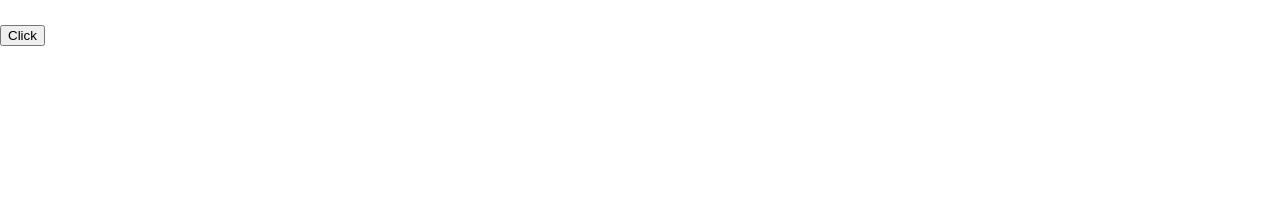
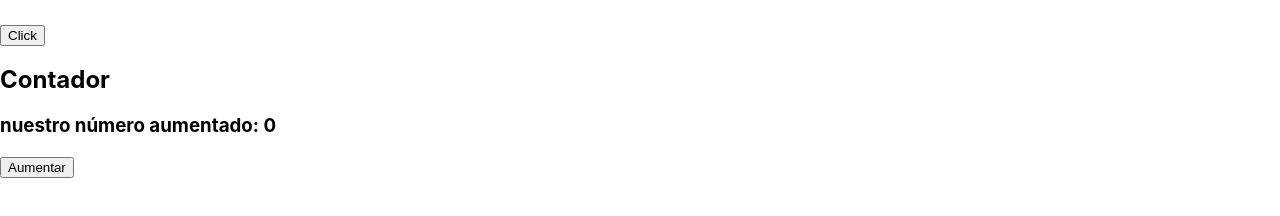
Before and after one commit to strujilloor/React-Hooks-Firebase, a React (Create React App) app: page / in a window 1280 px wide. Shown: the part 380-596 px from the top of the page. Built offline with nearby package versions, Linux system fonts and the light colour scheme.

Commit message:
useState ejemplo Contador

```diff
--- a/src/App.js
+++ b/src/App.js
@@ -4,6 +4,7 @@
 import Parrafo from './components/Parrafo';
 import Variables from './components/Variables';
 import Eventos from './components/Eventos';
+import Contador from './components/Contador';
 
 function App() {
   return (
@@ -14,6 +15,8 @@
       <Variables />
 
       <Eventos />
+
+      <Contador />
     </div>
   );
 }
--- /dev/null
+++ b/src/components/Contador.jsx
@@ -0,0 +1,17 @@
+import React from 'react';
+
+const Contador = () => {
+
+    const [ contador, setContador ] = React.useState(0);
+
+    return (
+        <React.Fragment>
+            <h2>Contador</h2>
+            <h3>nuestro número aumentado: { contador }</h3>
+            <button onClick={ () => setContador( contador + 2 ) }
+            >Aumentar</button>
+        </React.Fragment>
+    );
+};
+
+export default Contador;
```
